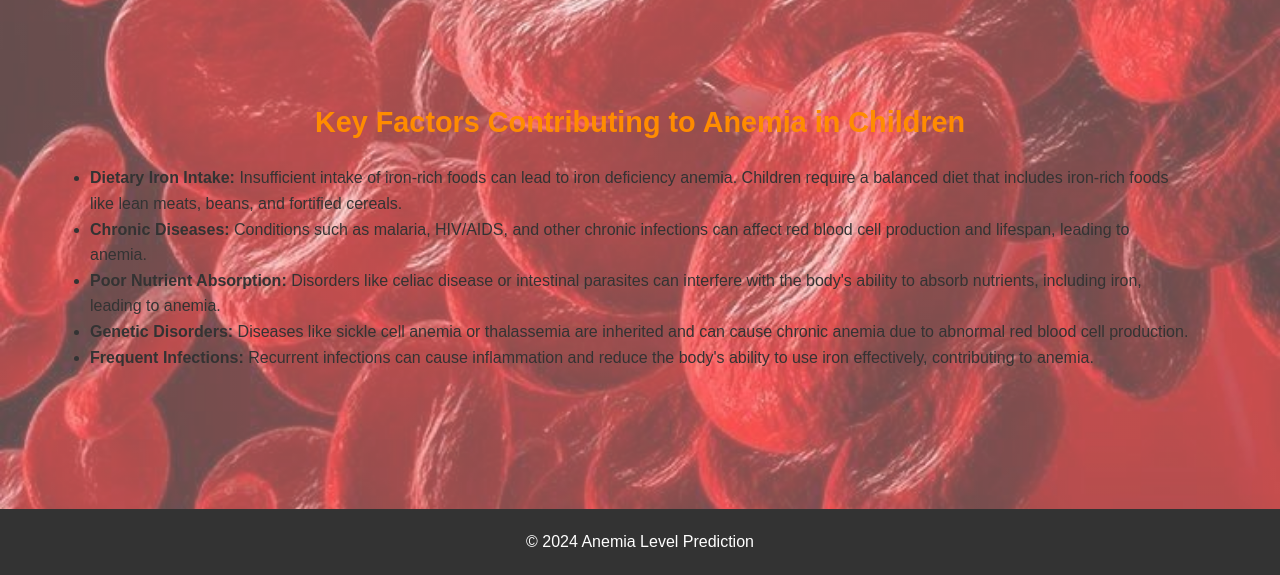
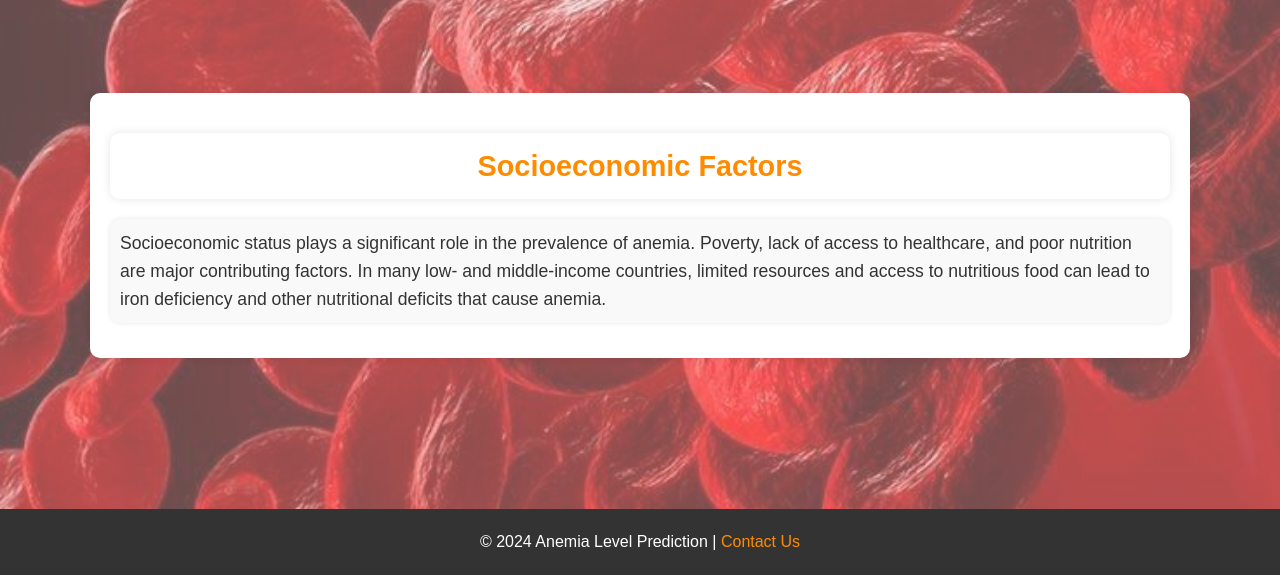
Before and after one commit to ruth-kitasi/Anemia-Level-Prediction-in-Children, a Flask app: page /factors in a window 1280 px wide. Shown: the part 225-800 px from the top of the page. Run offline with Flask 3, Linux system fonts and the light colour scheme; parts of the project's set-up code (start-up, migrations or seed data) failed here and were passed over.

Commit message:
Improving UI of Flask website

```diff
--- a/static/css/styles.css
+++ b/static/css/styles.css
@@ -77,22 +77,7 @@ main {
     padding: 20px 0;
 }
 
-h2 {
-    font-size: 1.8em;
-    margin: 20px 0;
-    color: #ff8c00; /* Orange text for sub-headings */
-    text-align: center;
-}
-
-h3 {
-    font-size: 1.5em;
-    margin: 20px 0;
-    color: #cc7000; /* Darker orange text for smaller sub-headings */
-    text-align: left;
-    padding-left: 20px; /* Align with the boxes */
-}
-
-.result-box, .recommendation, .external-links {
+.section-box {
     background-color: #ffffff;
     border-radius: 10px;
     box-shadow: 0 0 10px rgba(0, 0, 0, 0.1);
@@ -100,37 +85,94 @@ h3 {
     margin: 15px 0;
 }
 
-.result-box {
-    max-width: 800px;
-    margin: 0 auto; /* Center the result box */
-    padding: 20px;
+.section-box h2, .section-box h3 {
+    font-size: 1.8em;
+    margin: 20px 0;
+    color: #ff8c00; /* Orange text for sub-headings */
     text-align: center;
+    background-color: #ffffff;
+    border-radius: 10px;
+    padding: 10px;
+    box-shadow: 0 0 10px rgba(0, 0, 0, 0.1);
 }
 
-.recommendation, .external-links {
-    max-width: 760px; /* Align with the result box */
-    margin: 15px auto 0 auto; /* Center these boxes and add space from previous box */
-    padding: 20px;
+.section-box p {
+    font-size: 1.1em;
+    color: #333;
+    line-height: 1.6;
+    margin: 15px 0;
+    padding: 10px;
+    background-color: #f9f9f9;
+    border-radius: 10px;
+    box-shadow: 0 0 5px rgba(0, 0, 0, 0.1);
 }
 
-.external-links ul {
-    list-style-type: none;
-    padding: 0;
-    margin: 0;
-}
-
-.external-links li {
-    margin: 10px 0;
-}
-
-.external-links a {
+.section-box a {
     color: #cc7000; /* Darker orange for links */
     text-decoration: none;
 }
 
-.external-links a:hover {
+.section-box a:hover {
     text-decoration: underline;
 }
+/* ------------- Form Styling ------------- */
+form {
+    background-color: #ffffff;
+    border-radius: 10px;
+    box-shadow: 0 0 10px rgba(0, 0, 0, 0.1);
+    padding: 20px;
+    margin: 15px 0;
+    max-width: 1200px; /* Adjust width for more space */
+    margin: auto;
+    display: grid;
+    grid-template-columns: repeat(auto-fill, minmax(250px, 1fr)); /* Grid layout */
+    gap: 20px; /* Space between form fields */
+    align-items: center; /* Center items vertically */
+}
+
+form label {
+    font-size: 1.1em;
+    margin-bottom: 5px;
+    display: block;
+}
+
+form input[type="text"],
+form input[type="number"],
+form select {
+    width: 100%;
+    padding: 10px;
+    border: 1px solid #ddd;
+    border-radius: 5px;
+}
+
+/* ------------- Center the button ------------- */
+form button[type="submit"] {
+    display: block; /* Ensures the button is a block-level element */
+    background-color: #cc7000; /* Darker orange */
+    color: white;
+    padding: 12px 25px;
+    border-radius: 5px;
+    text-decoration: none;
+    font-size: 1.1em;
+    text-align: center;
+    border: none;
+    cursor: pointer;
+    transition: background-color 0.3s ease;
+    grid-column: 1 / -1; /* Makes the submit button span across the entire form */
+    margin-top: 20px; /* Adds space above the button */
+    justify-self: center; /* Center the button horizontally */
+}
+
+form button[type="submit"]:hover {
+    background-color: #b35300; /* Darker orange on hover */
+}
+
+/* ------------- Label and Input Alignment ------------- */
+form label, form select, form input[type="text"], form input[type="number"] {
+    display: inline-block;
+}
+
+
 
 /* ------------- Footer Styling ------------- */
 footer {
--- a/templates/factors.html
+++ b/templates/factors.html
@@ -2,13 +2,17 @@
 <html lang="en">
 <head>
     <meta charset="UTF-8">
+    <meta name="viewport" content="width=device-width, initial-scale=1.0">
     <title>Factors Affecting Anemia</title>
     <link rel="stylesheet" type="text/css" href="{{ url_for('static', filename='css/styles.css') }}">
 </head>
 <body>
+    <!-- Header -->
     <header>
         <h1>Factors Affecting Anemia</h1>
     </header>
+
+    <!-- Navigation Bar -->
     <nav>
         <ul class="navbar">
             <li><a href="{{ url_for('home') }}">Home</a></li>
@@ -17,20 +21,20 @@
             <li><a href="{{ url_for('predict') }}">Predict Anemia Level</a></li>
         </ul>
     </nav>
+
+    <!-- Main Content -->
     <main>
-        <section>
-            <h2>Key Factors Contributing to Anemia in Children</h2>
-            <ul>
-                <li><strong>Dietary Iron Intake:</strong> Insufficient intake of iron-rich foods can lead to iron deficiency anemia. Children require a balanced diet that includes iron-rich foods like lean meats, beans, and fortified cereals.</li>
-                <li><strong>Chronic Diseases:</strong> Conditions such as malaria, HIV/AIDS, and other chronic infections can affect red blood cell production and lifespan, leading to anemia.</li>
-                <li><strong>Poor Nutrient Absorption:</strong> Disorders like celiac disease or intestinal parasites can interfere with the body's ability to absorb nutrients, including iron, leading to anemia.</li>
-                <li><strong>Genetic Disorders:</strong> Diseases like sickle cell anemia or thalassemia are inherited and can cause chronic anemia due to abnormal red blood cell production.</li>
-                <li><strong>Frequent Infections:</strong> Recurrent infections can cause inflammation and reduce the body's ability to use iron effectively, contributing to anemia.</li>
-            </ul>
-        </section>
+        <div class="section-box">
+            <h2>Socioeconomic Factors</h2>
+            <p>Socioeconomic status plays a significant role in the prevalence of anemia. Poverty, lack of access to healthcare, and poor nutrition are major contributing factors. In many low- and middle-income countries, limited resources and access to nutritious food can lead to iron deficiency and other nutritional deficits that cause anemia.</p>
+        </div>
+
+
     </main>
+
+    <!-- Footer -->
     <footer>
-        <p>&copy; 2024 Anemia Level Prediction</p>
+        <p>&copy; 2024 Anemia Level Prediction | <a href="#">Contact Us</a></p>
     </footer>
 </body>
 </html>
```
Also changed, not shown: templates/general_info.html (+10 -10 lines), templates/prediction.html (+31 -4 lines).
